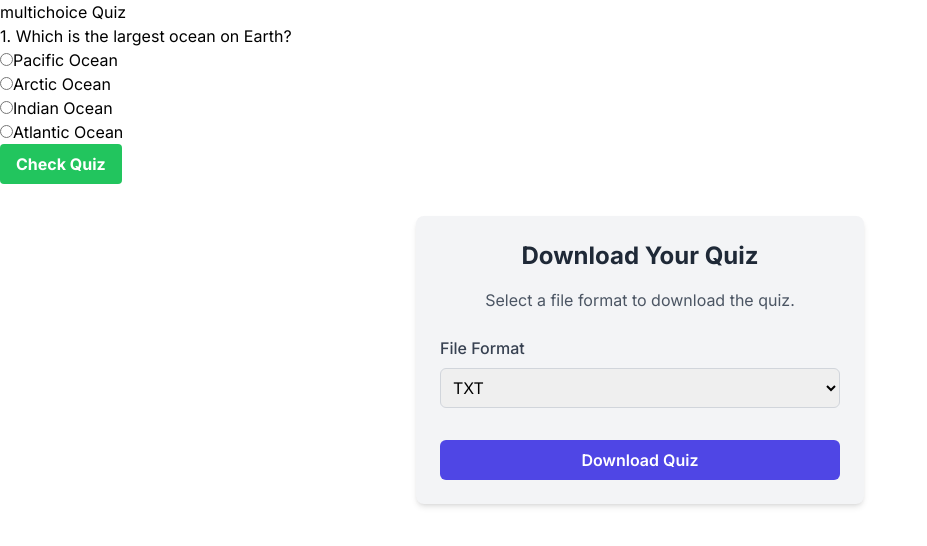
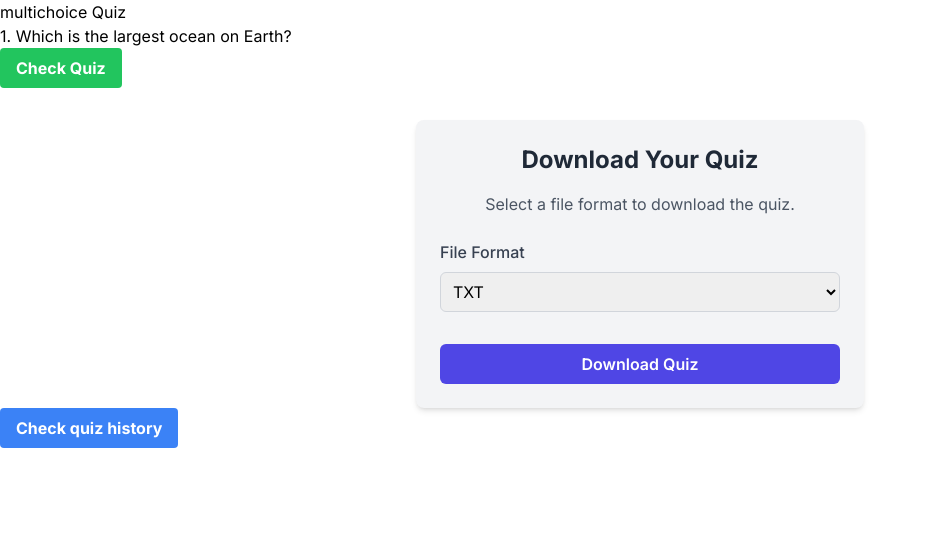
Before and after one commit to obinnaeye/quiz-generator, a Next.js app in the folder client/: page /quiz_display in a window 1280 px wide. Shown: the top 546 px of the page, without its empty margins (0-927 px from the left). Built offline with nearby package versions, Linux system fonts and the light colour scheme.

Commit message:
implemented mockdb

```diff
--- /dev/null
+++ b/client/src/app/components/CheckQuizHistoryButton.tsx
@@ -0,0 +1,17 @@
+import { useRouter } from "next/navigation";
+
+export default function CheckQuizHistoryButton(){
+    const router = useRouter();
+    const handleCheckQuizHistory = () => {
+        router.push("/quiz_history");
+    }
+ return (
+    <button
+    onClick={handleCheckQuizHistory}
+    type="button"
+    className="bg-blue-500 text-white font-bold px-4 py-2 rounded hover:bg-blue-600 focus:outline-none focus:ring focus:ring-blue-300"
+    >
+        Check quiz history
+    </button>
+ )
+};
--- a/client/src/app/components/NewQuizButton.tsx
+++ b/client/src/app/components/NewQuizButton.tsx
@@ -4,6 +4,7 @@ export default function NewQuizButton() {
   const router = useRouter();
 
   const handleClick = () => {
+    console.log('just clicked on new Quiz');
     router.push('/');
   };
 
--- a/client/src/app/components/QuizForm.tsx
+++ b/client/src/app/components/QuizForm.tsx
@@ -19,6 +19,7 @@ export default function QuizForm() {
   const router = useRouter()
 
     const handleGenerateQuiz = () => {
+      console.log('just clicked on Generate Quiz');
     // Check if all required fields are filled out
     if (!profession || !numQuestions || !questionType) {
       setErrorMessage("Please fill in the topic, select number of questions, and choose a quiz type.");
--- a/client/src/app/quiz_display/page.tsx
+++ b/client/src/app/quiz_display/page.tsx
@@ -8,9 +8,10 @@ import QuizAnswerField from '../components/QuizAnswerField';
 import { useSearchParams } from 'next/navigation';
 import { gradeSpecificQuestion } from '../components/MockOpenEndedAnswers';
 import DownloadQuiz from "../components/DownloadQuiz";
+import CheckQuizHistoryButton from '../components/CheckQuizHistoryButton';
 
-
-const QuizDisplayPage = () => {
+let quizHistory: any[] = [];
+const QuizDisplayPage: React.FC<{handleQuizHistory: (quizQuestions: any[]) => void}> = ({handleQuizHistory}) => {
     const searchParams = useSearchParams();
     const questionType = searchParams.get('questionType') || 'multichoice';
     const numQuestions = Number(searchParams.get('numQuestions')) || 1;
@@ -48,24 +49,25 @@ const QuizDisplayPage = () => {
                 isCorrect,
             };
         });
-
+        handleQuizHistory(quizQuestions);
         setQuizReport(report);
         setIsQuizChecked(true);
     };
 
     return (
-        <div className="quiz-container">
+        <>
+        <div >
             <h1>{questionType} Quiz</h1>
-            <div className="quiz-questions">
+            <div>
                 {quizQuestions.map((question, index) => (
-                    <div key={index} className="quiz-question">
+                    <div key={index} >
                         <h3>{index + 1}. {question.question}</h3>
-                        <QuizAnswerField
+                        {/* <QuizAnswerField
                             questionType={questionType as string}
                             index={index}
                             onAnswerChange={handleAnswerChange}
                             options={question.options}
-                        />
+                        /> */}
                     </div>
                 ))}
             </div>
@@ -90,15 +92,23 @@ const QuizDisplayPage = () => {
             )}
             <DownloadQuiz question_type={questionType} numQuestion={numQuestions} />
         </div>
+                <div>
+                    <CheckQuizHistoryButton />
+                </div>
+            </>
     );
 };
 
 
 
 export default function DisplayQuiz() {
+    const handleQuizHistory = (quizQuestions: any[]) => {
+        quizHistory.push(quizQuestions);
+    }
+    console.log('this is the quiz history at the moment this new quiz is displayed', quizHistory);
     return (
       <Suspense fallback={<div>Loading quiz...</div>}>
-        <QuizDisplayPage />
+        <QuizDisplayPage handleQuizHistory={handleQuizHistory}/>
       </Suspense>
     );
   }
--- /dev/null
+++ b/client/src/app/quiz_history/page.tsx
@@ -0,0 +1,26 @@
+import { mockMultipleChoiceQuestions } from "../components/MockMultipleChoiceQuestions";
+
+export default function DisplayQuizHistory(){
+    const quizHistory = mockMultipleChoiceQuestions.map((question, index) => {
+        return (
+            <div key={index}>
+                <h2>{index + 1}. {question.question}</h2>
+                <ul>
+                    {question.options.map((option, index) => (<li key= {index}>*{option}</li>))}
+                </ul>
+                <h2>Answer: {question.answer}</h2>
+            </div>
+        )
+    });
+
+    return (
+        <div>
+            <h1>
+                Quiz history
+            </h1>
+            <div>
+                {quizHistory}
+            </div>
+        </div>
+    );
+}
```
Also changed, not shown: client/src/app/components/MockQuizHistory.tsx (added), client/src/app/quiz.tsx (line endings or trailing spaces).
